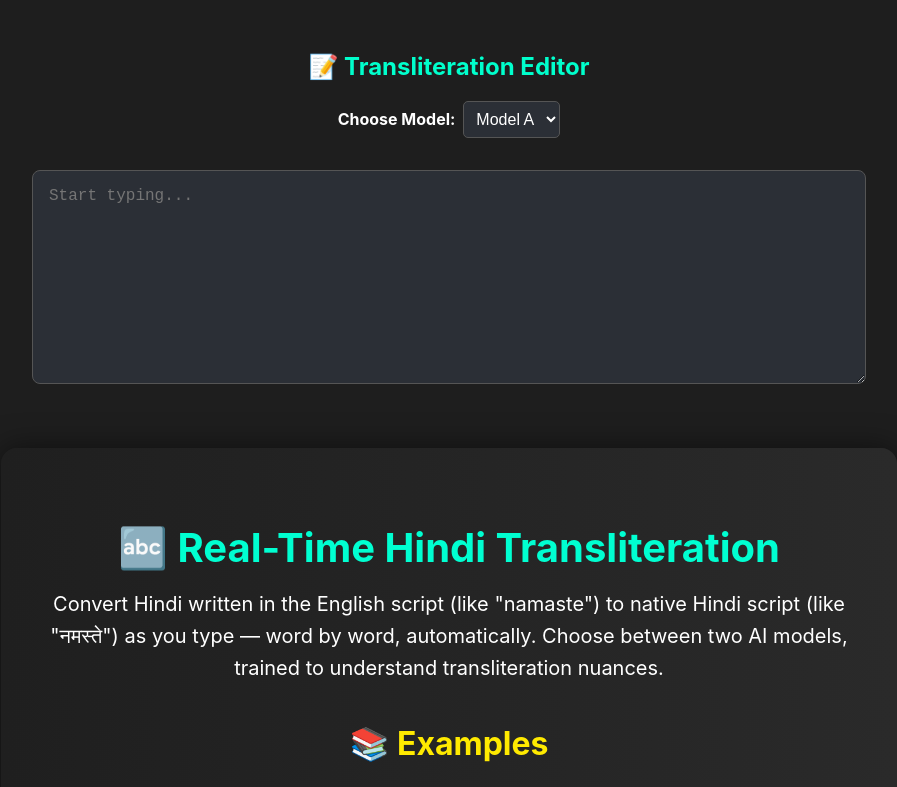
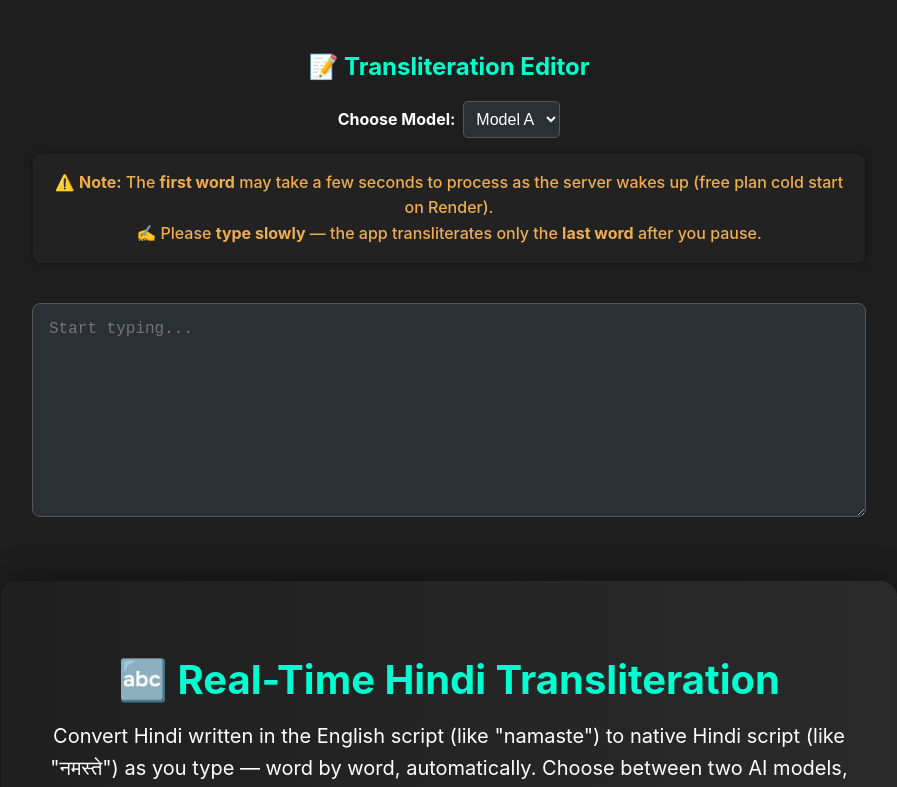
Before and after one commit to Arsh910/Transliter, a React (Create React App) app in the folder editor/: page / in a window 1280 px wide. Shown: the top 787 px of the page, without its empty margins (191-1088 px from the left). Built offline with nearby package versions, Linux system fonts and the light colour scheme.

Commit message:
Update App.js

```diff
--- a/editor/src/App.js
+++ b/editor/src/App.js
@@ -90,6 +90,25 @@ function App() {
           </div>
         )}
       </div>
+
+      <div style={{
+        backgroundColor: '#222',
+        color: '#f0ad4e',
+        padding: '1rem',
+        borderRadius: '8px',
+        textAlign: 'center',
+        marginBottom: '1.5rem',
+        fontWeight: '500',
+        boxShadow: '0 0 10px rgba(0,0,0,0.4)',
+        maxWidth: '800px',
+        marginLeft: 'auto',
+        marginRight: 'auto',
+        lineHeight: '1.6'
+      }}>
+        ⚠️ <strong>Note:</strong> The <strong>first word</strong> may take a few seconds to process as the server wakes up (free plan cold start on Render).<br />
+        ✍️ Please <strong>type slowly</strong> — the app transliterates only the <strong>last word</strong> after you pause.
+      </div>
+
 
       <textarea
         rows="10"
```
